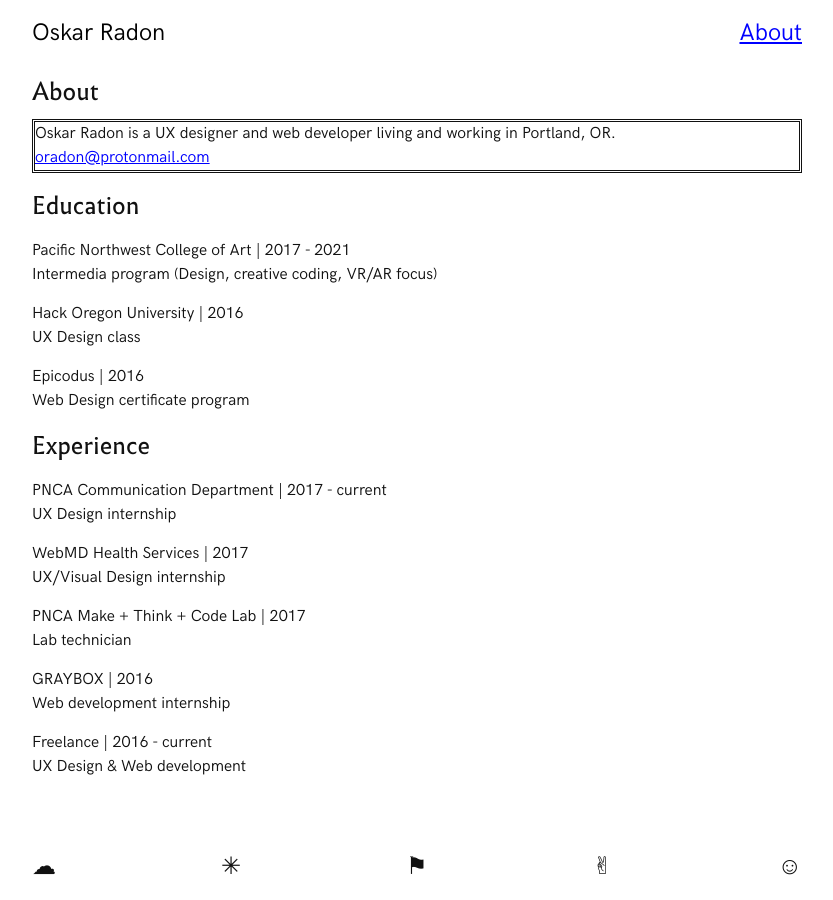
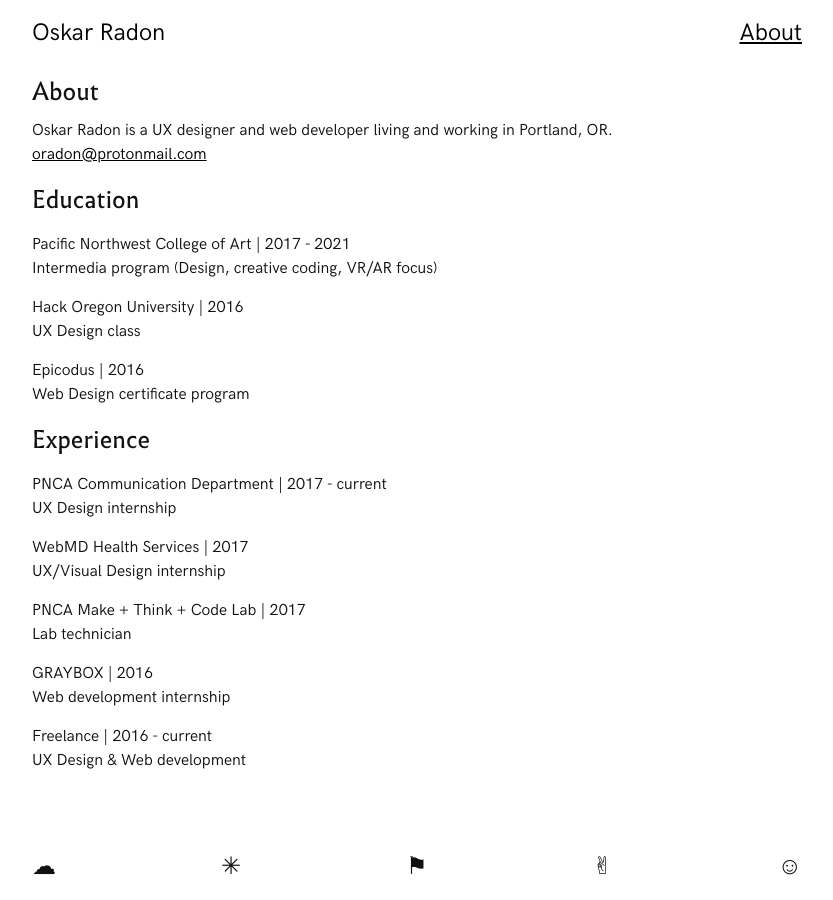
Before and after one commit to oskarradon/oskarradon.github.io-old, a Jekyll site: the page built from about.md, in a window 1280 px wide. Shown: the whole page, without its empty margins (223-1056 px from the left). Built offline with Jekyll 4.4.1, drawn with Linux system fonts in a browser that asks for light colours.

Commit message:
Made links only color on hover

```diff
--- a/_layouts/home.html
+++ b/_layouts/home.html
@@ -6,6 +6,7 @@
   <canvas id="canvas"></canvas>
   {{ content }}
   <h2 id="heading__selected-works">Selected Works</h2>
+
   <section class="post-grid">
     {% for post in site.posts %}
       <article>
--- a/_sass/partials/_layout.scss
+++ b/_sass/partials/_layout.scss
@@ -16,8 +16,12 @@
 
   .about-link {
     float: right;
-    color: blue;
+    color: black;
     text-decoration: underline;
+    &:hover {
+      color: blue;
+      transition: color .3s;
+    }
   }
 }
 
@@ -104,8 +108,12 @@
   margin-bottom: $spacing-unit;
 
   a {
-    color: blue;
+    color: black;
     text-decoration: underline;
+    &:hover {
+      color: blue;
+      transition: color .3s;
+    }
   }
 
   h1, h2, h3, h4, h5 {
@@ -135,10 +143,6 @@
       @include relative-font-size(1.125);
     }
   }
-
-  p:first-of-type {
-    border-style: double;
-  }
 }
 
 /**
--- a/assets/js/footer.js
+++ b/assets/js/footer.js
@@ -5,8 +5,7 @@
 	smiley = document.querySelector("footer span#smiley");
 
 star.addEventListener("click", () => {
-  console.log(Array.from(document.getElementsByTagName("a")));
-  Array.from(document.getElementsByTagName("a")).forEach( (e) => {
+	Array.from(document.getElementsByTagName("a")).forEach(e => {
 		e.className += " tomato";
 	});
 });
```
Lines whose indentation alone changed are shown as unchanged.
